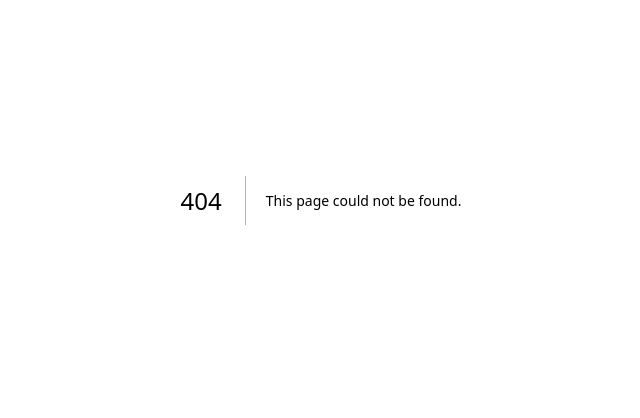
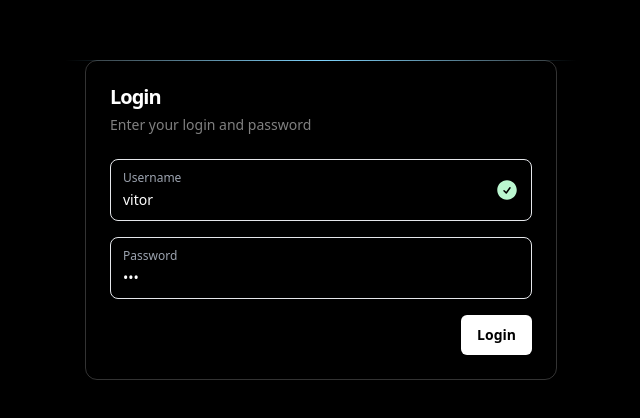
Before and after one commit to VitorLeiteJr/autentication-jwt-users-crud, a Next.js app: page /login in a window 1280 px wide. Before the commit this address had no page. Shown: the part 200-618 px from the top of the page, without its empty margins (319-959 px from the left). Built offline with nearby package versions, Linux system fonts and the light colour scheme.

Commit message:
feat: add form component to use in login and register user

```diff
--- /dev/null
+++ b/app/_components/CompForm.tsx
@@ -0,0 +1,80 @@
+
+import { FormEvent } from "react"
+
+interface formProps {
+
+    onSubmit: (e: FormEvent<HTMLFormElement>) => void,
+    textButton: string,
+    textDescription: string,
+
+}
+
+const CompForm = ({onSubmit, textButton,textDescription}: formProps) => {
+  return (
+    <div className="bg-black text-white flex min-h-screen flex-col items-center pt-16 sm:justify-center sm:pt-0">
+
+    <div className="relative mt-12 w-full max-w-lg sm:mt-10">
+        <div className="relative -mb-px h-px w-full bg-gradient-to-r from-transparent via-sky-300 to-transparent"
+            ></div>
+        <div
+            className="mx-5 border dark:border-b-white/50 dark:border-t-white/50 border-b-white/20 sm:border-t-white/20 shadow-[20px_0_20px_20px] shadow-slate-500/10 dark:shadow-white/20 rounded-lg border-white/20 border-l-white/20 border-r-white/20 sm:shadow-sm lg:rounded-xl lg:shadow-none">
+            <div className="flex flex-col p-6">
+                <h3 className="text-xl font-semibold leading-6 tracking-tighter">{textButton}</h3>
+                <p className="mt-1.5 text-sm font-medium text-white/50">{textDescription}
+                </p>
+            </div>
+            <div className="p-6 pt-0">
+                <form onSubmit={onSubmit}>
+                    <div>
+                        <div>
+                            <div
+                                className="group relative rounded-lg border focus-within:border-sky-200 px-3 pb-1.5 pt-2.5 duration-200 focus-within:ring focus-within:ring-sky-300/30">
+                                <div className="flex justify-between">
+                                    <label
+                                        className="text-xs font-medium text-muted-foreground group-focus-within:text-white text-gray-400">Username</label>
+                                    <div className="absolute right-3 translate-y-2 text-green-200">
+                                                <svg xmlns="http://www.w3.org/2000/svg" viewBox="0 0 24 24"
+                                                    fill="currentColor" className="w-6 h-6">
+                                                    <path fillRule="evenodd"
+                                                        d="M2.25 12c0-5.385 4.365-9.75 9.75-9.75s9.75 4.365 9.75 9.75-4.365 9.75-9.75 9.75S2.25 17.385 2.25 12Zm13.36-1.814a.75.75 0 1 0-1.22-.872l-3.236 4.53L9.53 12.22a.75.75 0 0 0-1.06 1.06l2.25 2.25a.75.75 0 0 0 1.14-.094l3.75-5.25Z"
+                                                        clipRule="evenodd" />
+                                                </svg>
+                                            </div>
+                                </div>
+                                <input type="text" name="email" defaultValue="vitor"
+                                    autoComplete="off"
+                                    className="block w-full border-0 bg-transparent p-0 text-sm file:my-1 file:rounded-full file:border-0 file:bg-accent file:px-4 file:py-2 file:font-medium placeholder:text-muted-foreground/90 focus:outline-none focus:ring-0 sm:leading-7 text-foreground"/>
+                            </div>
+                        </div>
+                    </div>
+                    <div className="mt-4">
+                        <div>
+                            <div
+                                className="group relative rounded-lg border focus-within:border-sky-200 px-3 pb-1.5 pt-2.5 duration-200 focus-within:ring focus-within:ring-sky-300/30">
+                                <div className="flex justify-between">
+                                    <label
+                                        className="text-xs font-medium text-muted-foreground group-focus-within:text-white text-gray-400">Password</label>
+                                </div>
+                                <div className="flex items-center">
+                                    <input type="password" name="password" defaultValue="123"
+                                        className="block w-full border-0 bg-transparent p-0 text-sm file:my-1 placeholder:text-muted-foreground/90 focus:outline-none focus:ring-0 focus:ring-teal-500 sm:leading-7 text-foreground"/>
+                                </div>
+                            </div>
+                        </div>
+                    </div>
+
+                    <div className="mt-4 flex items-center justify-end gap-x-2">
+
+                        <button
+                            className="font-semibold hover:bg-black hover:text-white hover:ring hover:ring-white transition duration-300 inline-flex items-center justify-center rounded-md text-sm focus-visible:outline-none focus-visible:ring-2 focus-visible:ring-offset-2 disabled:pointer-events-none disabled:opacity-50 bg-white text-black h-10 px-4 py-2"
+                            type="submit">{textButton}</button>
+                    </div>
+                </form>
+            </div>
+        </div>
+    </div>
+</div>
+  )
+}
+
+export default CompForm
--- /dev/null
+++ b/app/login/page.tsx
@@ -0,0 +1,26 @@
+'use client'
+import { FormEvent } from "react"
+import CompForm from "../_components/CompForm"
+import axios from "axios"
+const Login = () => {
+    const handleSubmit = async (e: FormEvent<HTMLFormElement>) =>{
+        e.preventDefault();
+        const formData = new FormData(e.currentTarget);
+
+        const email = formData.get("email") as string;
+        const pw = formData.get("password") as string;
+
+        await axios.post("/api/RegisterUser", {email,pw});
+
+
+    }
+  return (
+   <CompForm
+   onSubmit={handleSubmit}
+   textButton="Login"
+   textDescription="Enter your login and password"
+   />
+  )
+}
+
+export default Login
--- a/app/page.tsx
+++ b/app/page.tsx
@@ -1,8 +1,7 @@
-import Login from "./components/Login";
 
 
 export default function Home() {
   return (
-   <Login/>
-  );
+ <div className="items-center">crud with autentication jwt</div>
+    );
 }
--- /dev/null
+++ b/app/register/page.tsx
@@ -0,0 +1,9 @@
+
+
+const page = () => {
+  return (
+    <div>page</div>
+  )
+}
+
+export default page
```
